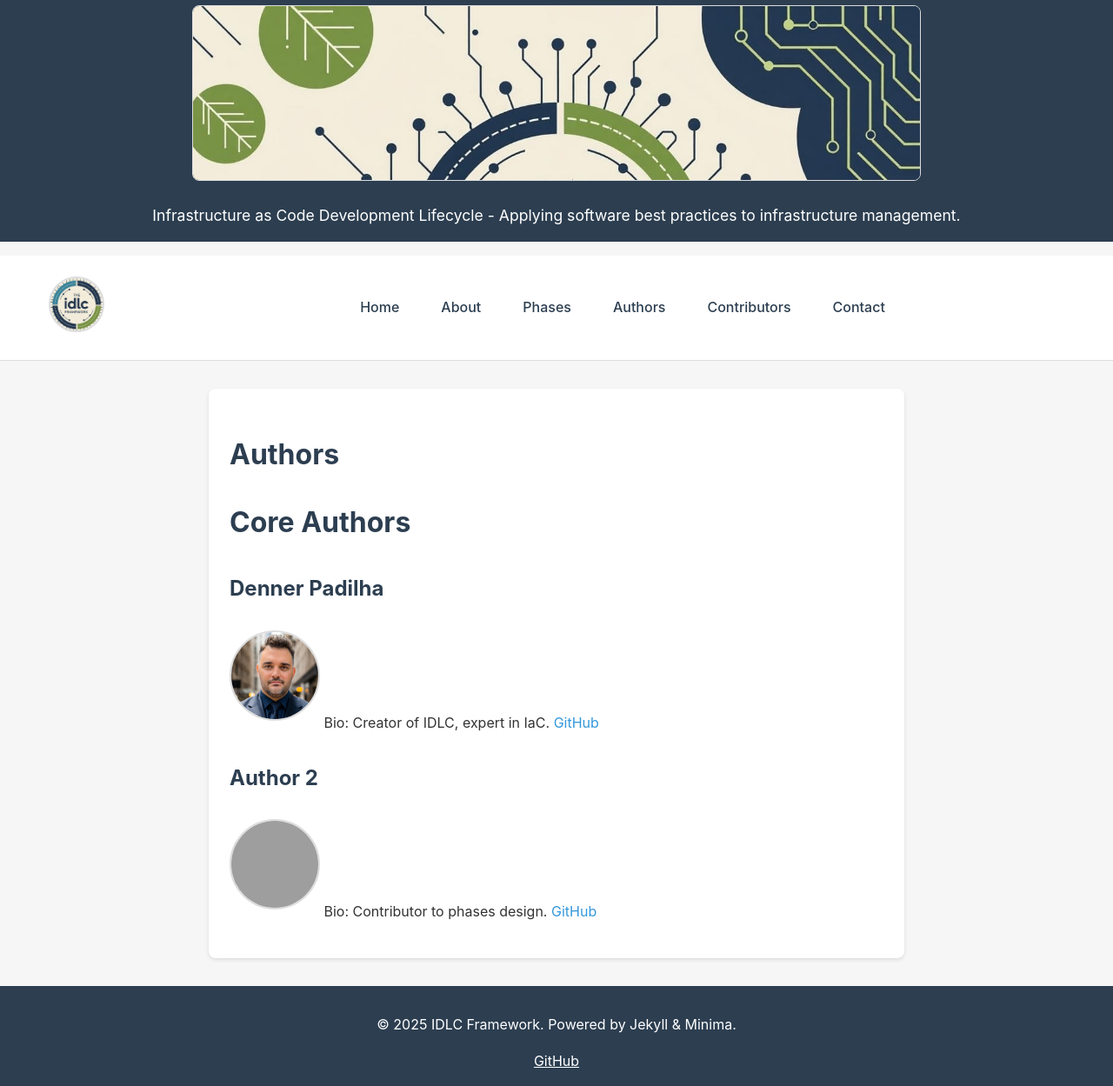
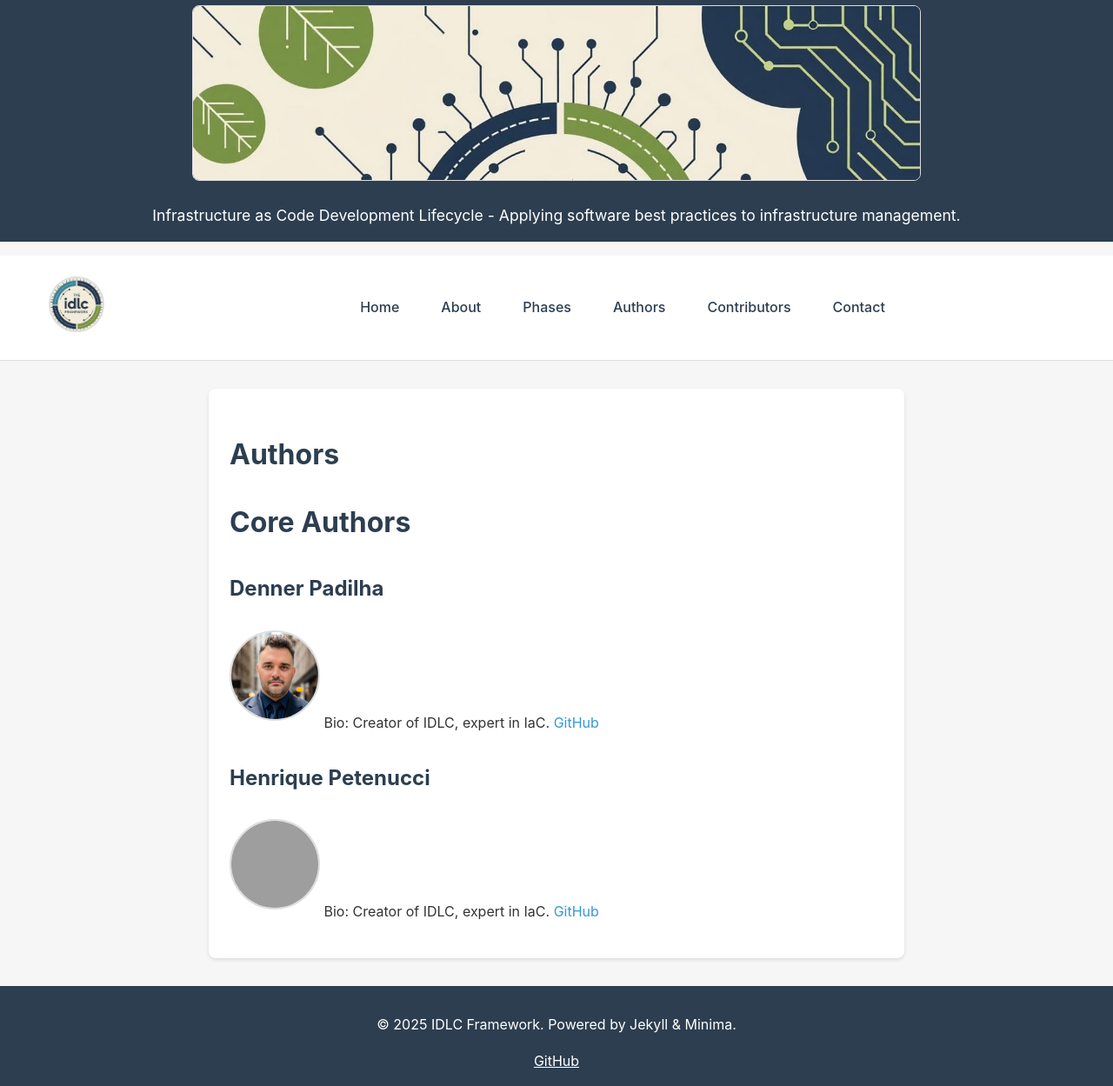
Before and after one commit to Denoca/idlc, a Jekyll site: the page built from website/pages/authors.md, in a window 1280 px wide. Shown: the whole page at 87% size. Built offline with Jekyll 4.4.1, drawn with Linux system fonts in a browser that asks for light colours; a script that is not in the unit is left out; grey boxes are pictures that could not be loaded.

Commit message:
Update authors.md

```diff
--- a/website/pages/authors.md
+++ b/website/pages/authors.md
@@ -10,7 +10,7 @@ layout: page
 Bio: Creator of IDLC, expert in IaC.
 [GitHub](https://github.com/denoca)
 
-## Author 2
-![Henrique Petenucci](../assets/images/author-placeholder.jpg){:class="author-photo"}
-Bio: Contributor to phases design.
+## Henrique Petenucci
+![DevOps Manager](../assets/images/author-placeholder.jpg){:class="author-photo"}
+Bio: Creator of IDLC, expert in IaC.
 [GitHub](https://github.com/author2)
```
